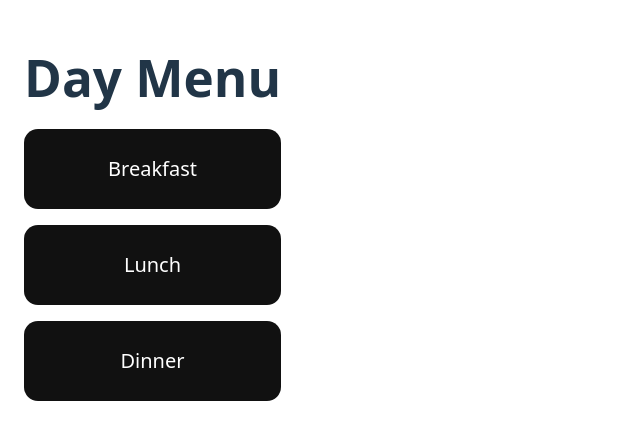
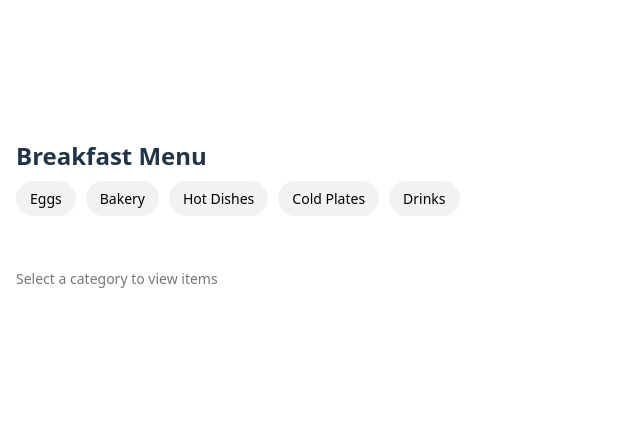
Before and after one commit to OttoJoe1128/qr-menu, a React (Vite) app: page /menu/day in a window 1280 px wide. Shown: the part 192-632 px from the top of the page, without its empty margins (0-640 px from the left). Built offline with nearby package versions, Linux system fonts and the light colour scheme.

Commit message:
feat(menu): add day menu category layout
- Added category scroll for day menu
- Prepared structure for breakfast/lunch/dinner menus
- UI-only implementation with mock data

```diff
--- a/src/ui/menu/DayMenuScreen.css
+++ b/src/ui/menu/DayMenuScreen.css
@@ -1,25 +1,31 @@
 .day-menu {
-  padding: 24px;
+  padding: 16px;
 }
 
-.day-menu h1 {
-  text-align: center;
-  margin-bottom: 24px;
+.day-title {
+  font-size: 24px;
+  margin-bottom: 12px;
 }
 
-.day-options {
+.category-list {
   display: flex;
-  flex-direction: column;
-  gap: 16px;
+  gap: 10px;
+  overflow-x: auto;
+  padding-bottom: 12px;
 }
 
-.day-card {
-  height: 80px;
-  border-radius: 14px;
-  background: #111;
-  color: white;
-  font-size: 20px;
-  display: flex;
-  align-items: center;
-  justify-content: center;
+.category-item {
+  padding: 8px 14px;
+  border-radius: 20px;
+  border: none;
+  background: #f2f2f2;
+  font-size: 14px;
+  cursor: pointer;
+  white-space: nowrap;
 }
+
+.menu-placeholder {
+  margin-top: 40px;
+  color: #777;
+  font-size: 14px;
+}
--- a/src/ui/menu/DayMenuScreen.tsx
+++ b/src/ui/menu/DayMenuScreen.tsx
@@ -1,14 +1,28 @@
 import "./DayMenuScreen.css";
+
+const categories = [
+  "Eggs",
+  "Bakery",
+  "Hot Dishes",
+  "Cold Plates",
+  "Drinks",
+];
 
 export default function DayMenuScreen() {
   return (
     <div className="day-menu">
-      <h1>Day Menu</h1>
+      <h1 className="day-title">Breakfast Menu</h1>
 
-      <div className="day-options">
-        <div className="day-card">Breakfast</div>
-        <div className="day-card">Lunch</div>
-        <div className="day-card">Dinner</div>
+      <div className="category-list">
+        {categories.map((cat) => (
+          <button key={cat} className="category-item">
+            {cat}
+          </button>
+        ))}
+      </div>
+
+      <div className="menu-placeholder">
+        Select a category to view items
       </div>
     </div>
   );
```
